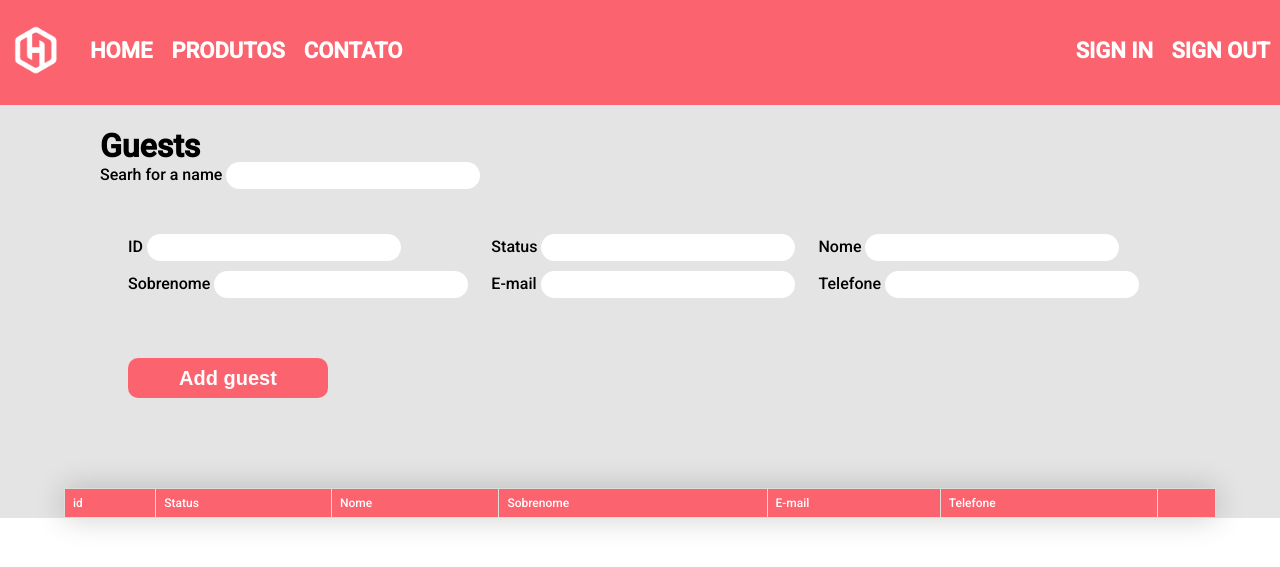
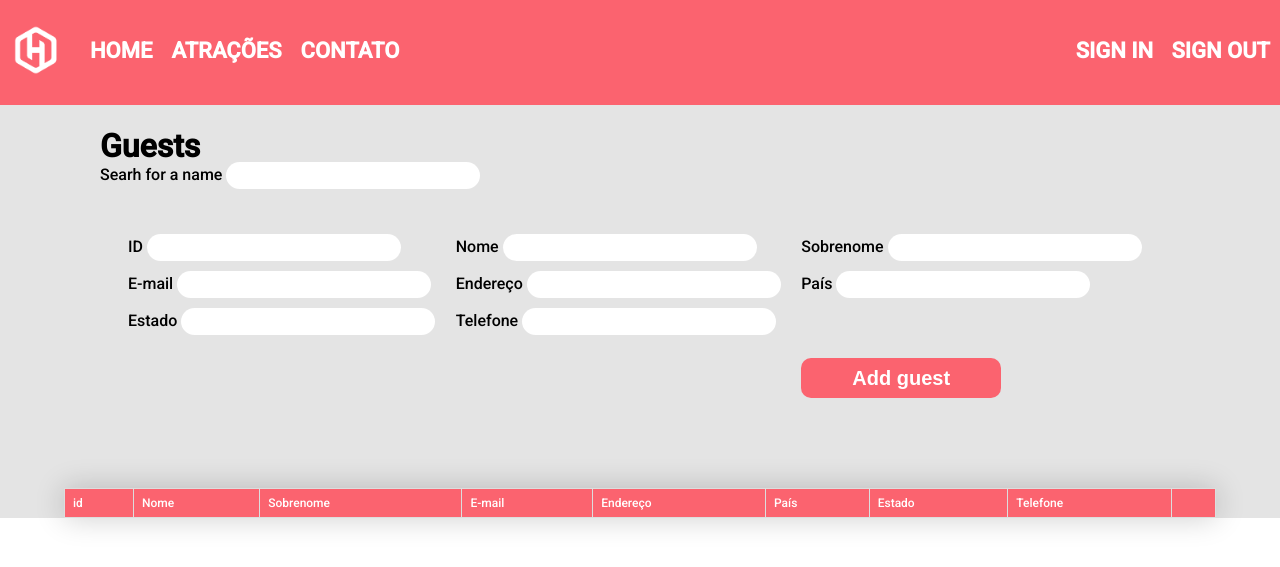
Before and after one commit to Cadu-Pavao/WebWork-HostelApp, a PHP site: page /guests.html in a window 1280 px wide. Shown: the top 567 px of the page. Run offline with PHP 8.4, Linux system fonts and the light colour scheme; lists and menus that the app fills with data are empty.

Commit message:
Correções -> JavaScript + grid

```diff
--- a/grid.css
+++ b/grid.css
@@ -109,17 +109,21 @@ footer {
 
 /** GUESTS **/
 .id { grid-area: id; }
-.stats { grid-area: stats; }
 .name { grid-area: name; }
 .last_name { grid-area: lm; }
 .email { grid-area: email; }
+.address { grid-area: address; }
+.country { grid-area: country; }
+.state { grid-area: state; }
 .phone { grid-area: phone; }
+.rose_btn { grid-area: btn; }
 
 #guest-form {
     display: grid;
     grid-template-areas:
-      'id id stats stats name name'
-      'lm lm email email phone phone';
+      'id id name name lm lm'
+      'email email address address country country'
+      'state state phone phone btn btn';
     grid-gap: 10px;
     padding:  20px 10%;
 
--- a/guests.html
+++ b/guests.html
@@ -18,9 +18,9 @@
             <nav class="itens-nav">
                 <ul>
                     <li></li>
-                    <li><a href="#">Home</a></li>
-                    <li><a href="#">Produtos</a></li>
-                    <li><a href="#">Contato</a></li>
+                    <li><a href="index.html">Home</a></li>
+                    <li><a href="index.html">Atrações</a></li>
+                    <li><a href="">Contato</a></li>
                 </ul>
             </nav>
 
@@ -45,10 +45,6 @@
                 <label for="id">ID</label>
                 <input type="text" id="id" class="form-control">
             </div>
-            <div class="form-group stats">
-                <label for="stats">Status</label>
-                <input type="text" id="stats" class="form-control">
-            </div>
             <div class="form-group name">
                 <label for="name">Nome</label>
                 <input type="text" id="name" class="form-control">
@@ -61,6 +57,18 @@
                 <label for="email">E-mail</label>
                 <input type="text" id="email" class="form-control">
             </div>
+            <div class="form-group address">
+                <label for="address">Endereço</label>
+                <input type="text" id="address" class="form-control">
+            </div>
+            <div class="form-group country">
+                <label for="country">País</label>
+                <input type="text" id="country" class="form-control">
+            </div>
+            <div class="form-group state">
+                <label for="state">Estado</label>
+                <input type="text" id="state" class="form-control">
+            </div>
             <div class="form-group phone">
                 <label for="phone">Telefone</label>
                 <input type="text" id="phone" class="form-control">
@@ -71,10 +79,12 @@
             <thead>
                 <tr>
                     <th>id</th>
-                    <th>Status</th>
                     <th>Nome</th>
                     <th>Sobrenome</th>
                     <th>E-mail</th>
+                    <th>Endereço</th>
+                    <th>País</th>
+                    <th>Estado</th>
                     <th>Telefone</th>
                     <th></th>
                 </tr>
```
Also changed, not shown: flexbox.css (+36 -0 lines), script.js (+18 -20 lines), login.html (line endings or trailing spaces).
